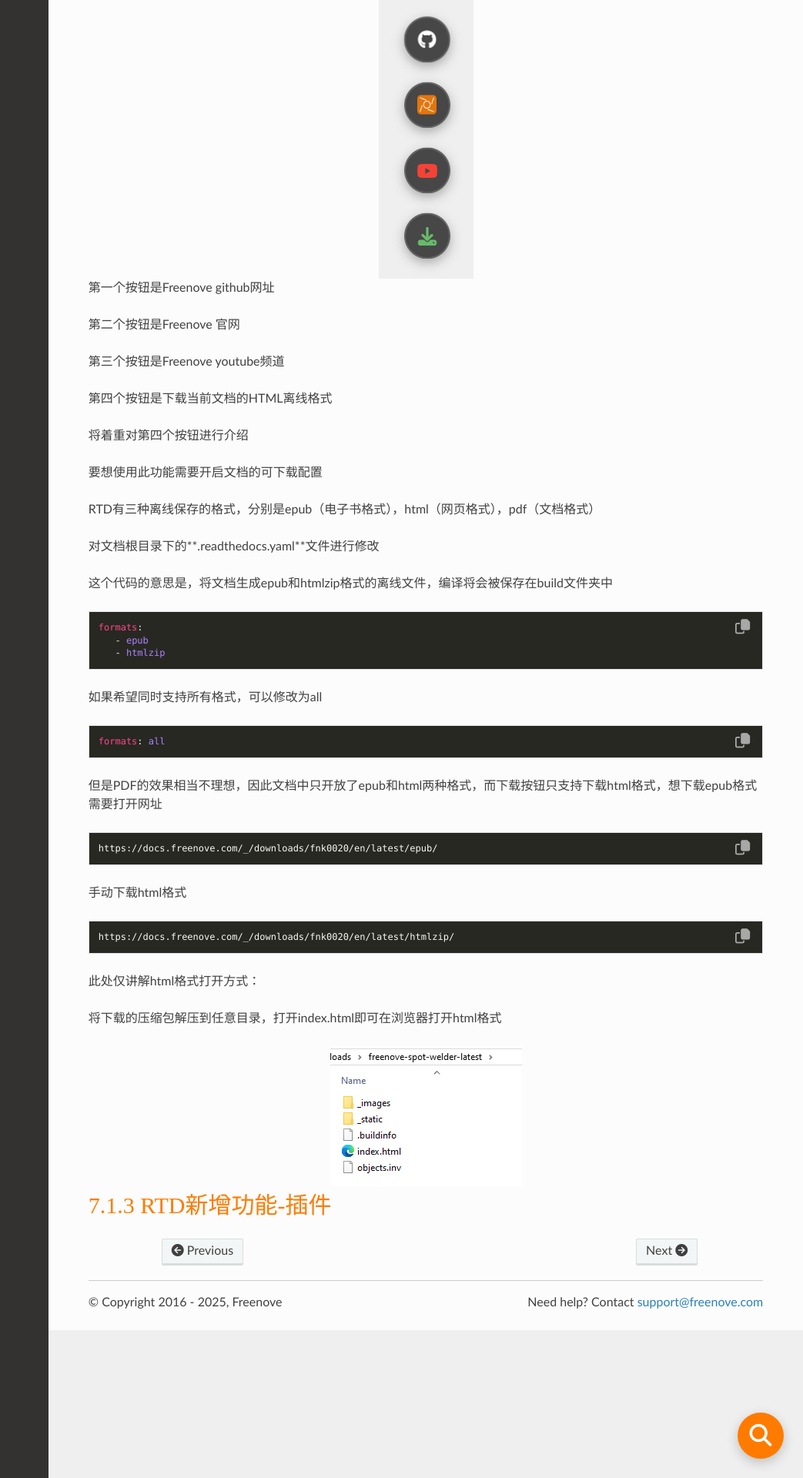
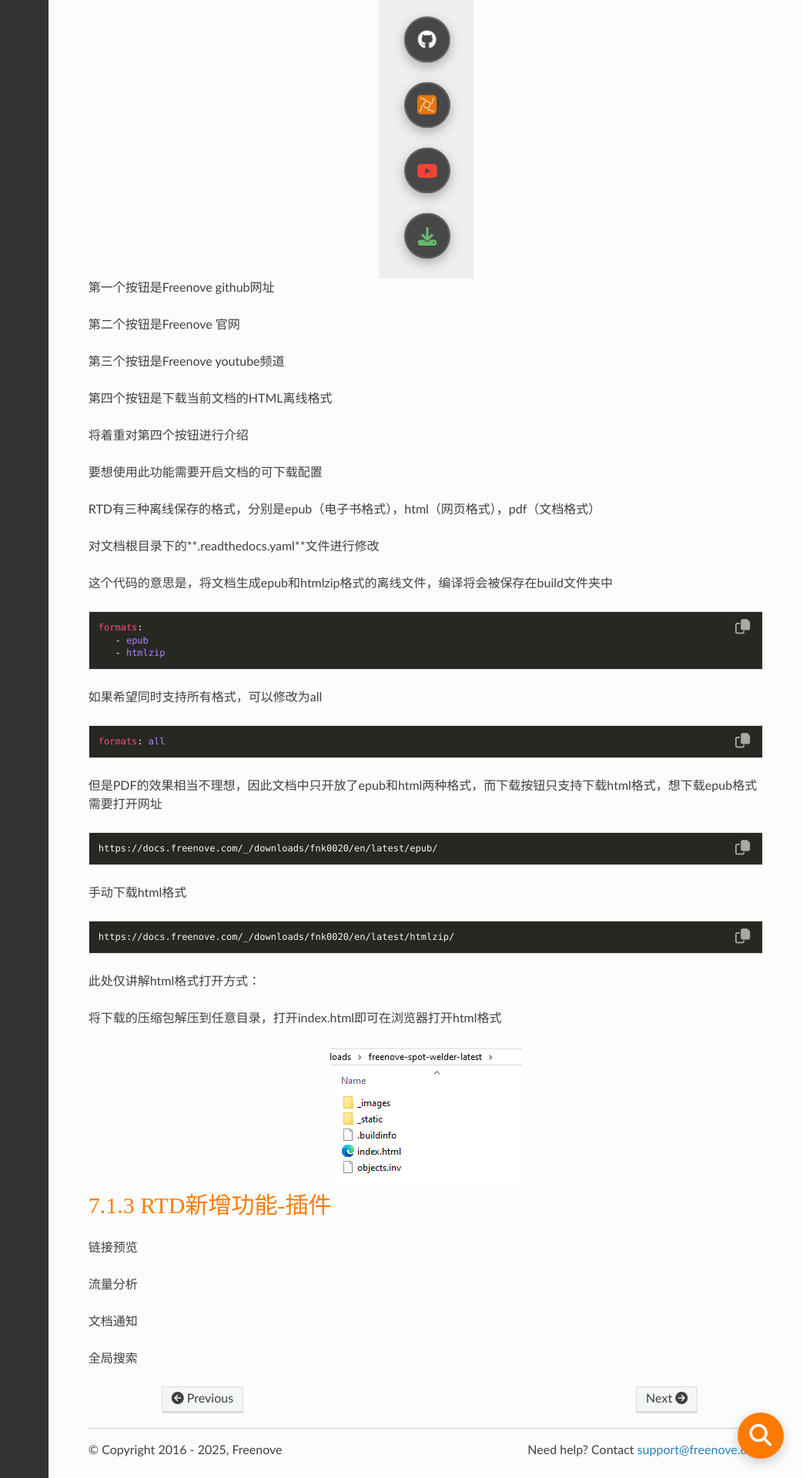
Before and after one commit to Vegetable-SYC/Freenove_Sphinx_Rst, a Sphinx documentation site: the page built from docs/source/Freenove_Sphinx_Rst/codes/tutorial/function.rst, in a window 1280 px wide. Shown: the part 1257-3177 px from the top of the page at 77% size, without its empty margins (237-1280 px from the left). Built offline with Sphinx 7.4.7 and the Read the Docs theme 3.1.0, drawn with Linux system fonts in a browser that asks for light colours.

Commit message:
Update function.rst

```diff
--- a/docs/source/Freenove_Sphinx_Rst/codes/tutorial/function.rst
+++ b/docs/source/Freenove_Sphinx_Rst/codes/tutorial/function.rst
@@ -97,3 +97,11 @@ RTD有三种离线保存的格式，分别是epub（电子书格式），html（
 
 7.1.3 RTD新增功能-插件
 ====================================
+
+链接预览
+
+流量分析
+
+文档通知
+
+全局搜索
```
